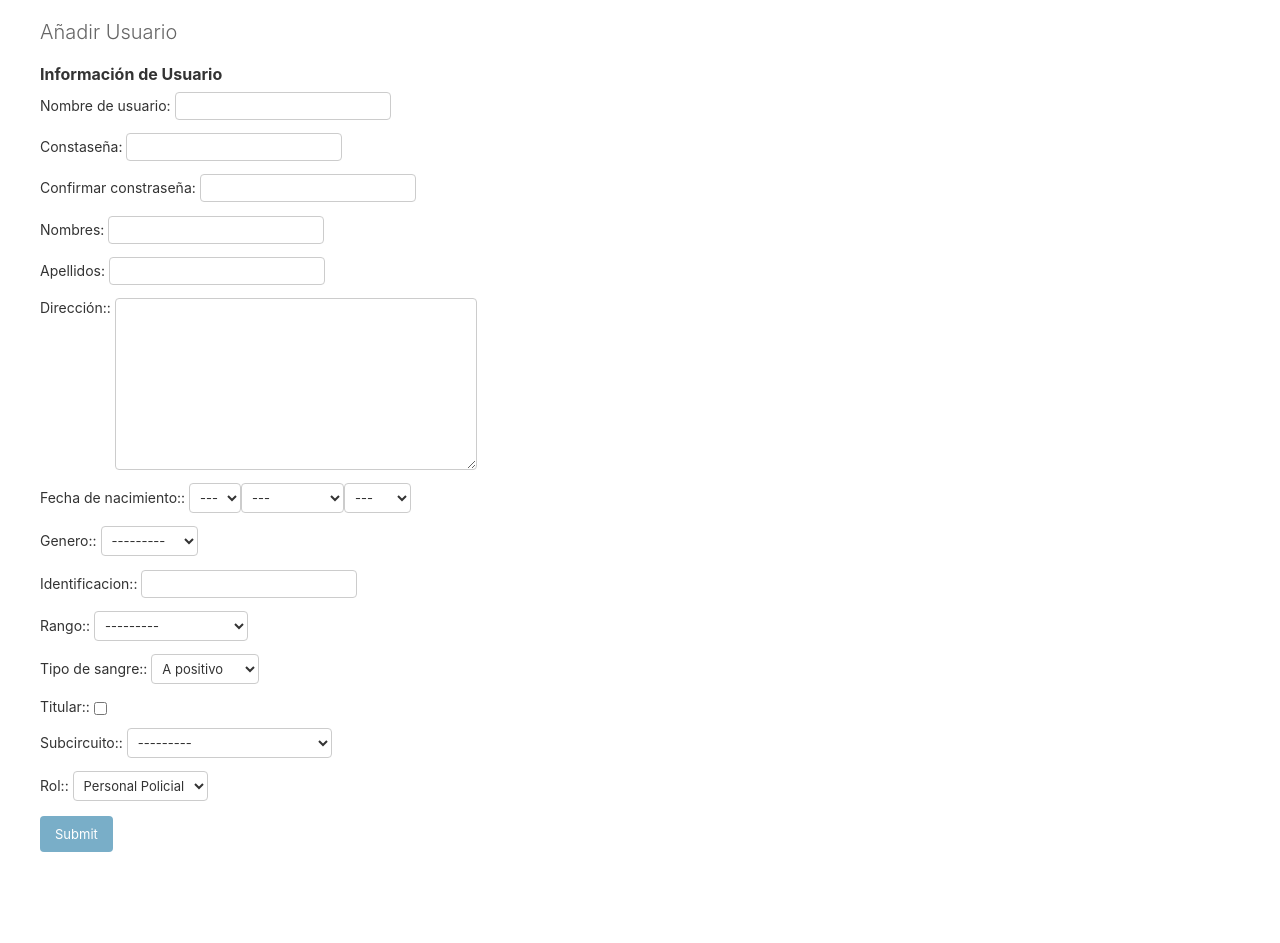
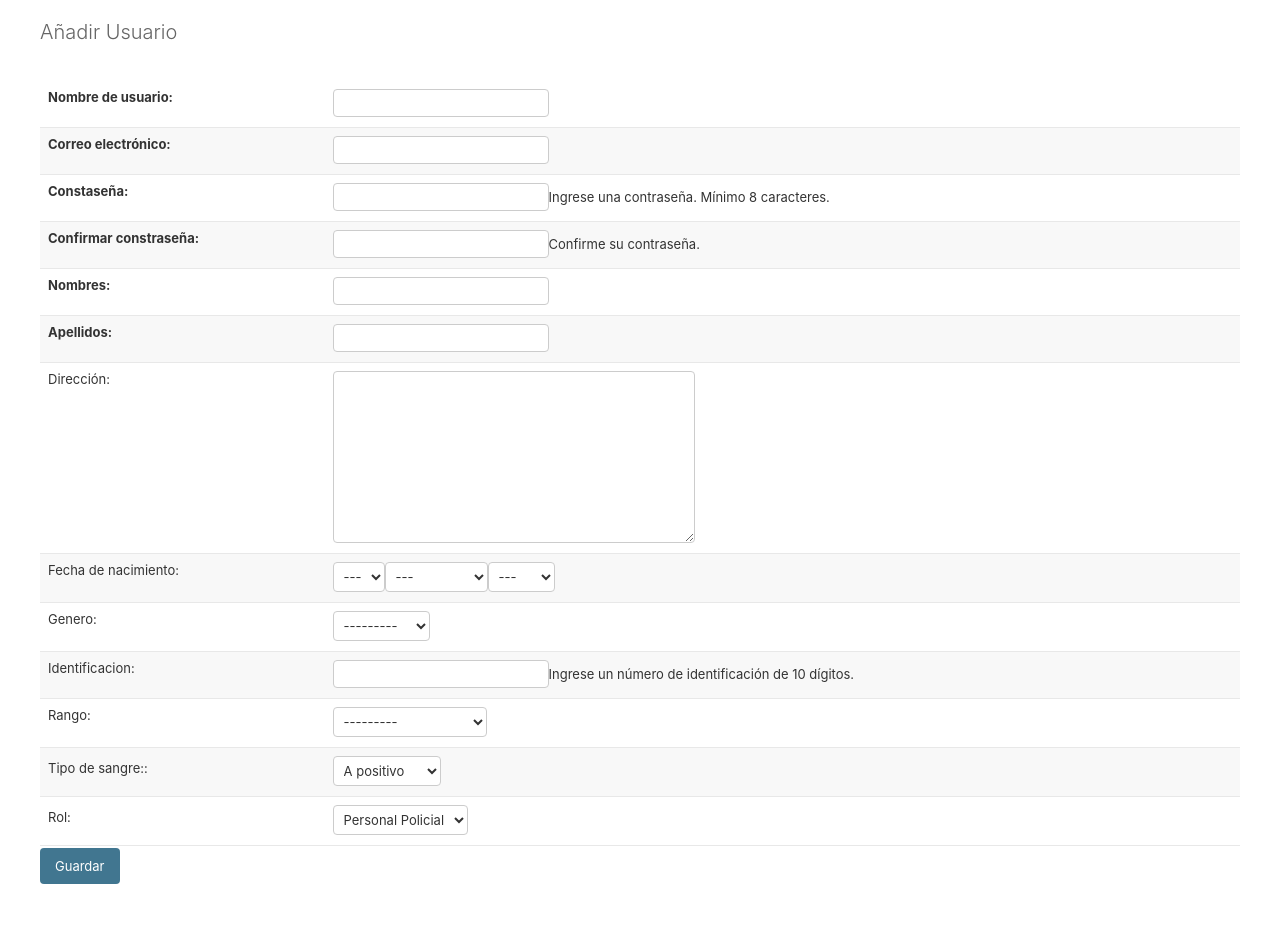
Before and after one commit to VladSalazar01/ControlVehicularPEC, a Django app: template django-material-kit/home/templates/admin/custom_add_form.html in a window 1280 px wide. Shown: the part 86-1029 px from the top of the page. Before the commit the page ends 938 px from the top, so only its background shows below. Run offline with Django 4.2, Linux system fonts and the light colour scheme; the template is opened without the code that fills it: values that come from a table or form of the project are taken from there, others are empty; tables that the repository leaves empty hold one stand-in row (values such as "Sample post"); some libraries are stand-ins or nearby versions.

Commit message:
ing us pt2

```diff
--- a/django-material-kit/home/admin.py
+++ b/django-material-kit/home/admin.py
@@ -46,7 +46,8 @@ class CombinedAdmin(admin.ModelAdmin):
                     username=combined_form.cleaned_data.get('username'),
                     password=combined_form.cleaned_data.get('password'),
                     first_name=combined_form.cleaned_data.get('first_name'),
-                    last_name=combined_form.cleaned_data.get('last_name')
+                    last_name=combined_form.cleaned_data.get('last_name'),
+                    email=combined_form.cleaned_data.get('email')
                 )
                 usuario = combined_form.save(commit=False)
                 usuario.user = user
--- a/django-material-kit/home/forms.py
+++ b/django-material-kit/home/forms.py
@@ -3,6 +3,7 @@ from django import forms
 from datetime import date, timedelta
 from django.contrib.auth.models import User
 from django.core.exceptions import ValidationError
+from django.core.validators import MinLengthValidator
 from .models import *
 
 #crear parte policial
@@ -11,18 +12,38 @@ class PartePolicialForm(forms.ModelForm):
         model = PartePolicial
         fields = ['tipo_parte', 'observaciones']
 
-#crear usuario
+#crear usuario----
 class CombinedForm(forms.ModelForm):
     first_name = forms.CharField(max_length=30, required=True, label='Nombres')
     last_name = forms.CharField(max_length=30, required=True, label='Apellidos')
     username = forms.CharField(max_length=30, required=True, label='Nombre de usuario')
-    password = forms.CharField(widget=forms.PasswordInput, required=True, label='Contraseña')
-    confirm_password = forms.CharField(widget=forms.PasswordInput, required=True, label='Confirmar contraseña')
+    password = forms.CharField(
+        widget=forms.PasswordInput,
+        required=True,
+        help_text='Ingrese una contraseña. Mínimo 8 caracteres.',
+        validators=[MinLengthValidator(8)]
+    )
+    confirm_password = forms.CharField(
+        widget=forms.PasswordInput,
+        required=True,
+        help_text='Confirme su contraseña.',
+        validators=[MinLengthValidator(8)]
+    )
+    email = forms.EmailField(required=True, label='Correo electrónico')
     direccion = forms.CharField(widget=forms.Textarea(attrs={'maxlength': 200}), required=False, label='Dirección')
     fecha_de_nacimiento = forms.DateField(
         widget=forms.SelectDateWidget(years=range(date.today().year - 100, date.today().year - 18)),
         required=False,
         label='Fecha de nacimiento'
+    )
+    identificacion = forms.CharField(
+        max_length=10,
+        error_messages={
+            'max_length': 'La identificación debe tener exactamente 10 dígitos.',
+            'required': 'Este campo es obligatorio.'
+        },
+        help_text='Ingrese un número de identificación de 10 dígitos.',
+        validators=[RegexValidator(r'^\d{10}$', 'Identificación solo adminte números')]
     )
     titular = forms.BooleanField(required=False, label='Titular')
     tipo_sange = forms.ChoiceField(
@@ -42,8 +63,12 @@ class CombinedForm(forms.ModelForm):
         cleaned_data = super().clean()
         password = cleaned_data.get("password")
         confirm_password = cleaned_data.get("confirm_password")
-
         if password != confirm_password:
             raise ValidationError("Las contraseñas no coinciden.")
+        return cleaned_data
 
-        return cleaned_data
+    def clean_identificacion(self):
+        identificacion = self.cleaned_data.get('identificacion')
+        if Usuario.objects.filter(identificacion=identificacion).exists():
+            raise ValidationError('Un usuario con esta identificación ya existe.')
+        return identificacion
--- a/django-material-kit/home/templates/admin/custom_add_form.html
+++ b/django-material-kit/home/templates/admin/custom_add_form.html
@@ -1,24 +1,88 @@
 {% extends "admin/base_site.html" %}
 
 {% block content %}
-    <h1>Añadir Usuario</h1>
-    <form method="post">
-        {% csrf_token %}
-        <h2>Información de Usuario</h2>
-        <p>Nombre de usuario: {{ combined_form.username }}</p>
-        <p>Constaseña: {{ combined_form.password }}</p>
-        <p>Confirmar constraseña: {{ combined_form.confirm_password }}</p>
-        <p>Nombres: {{ combined_form.first_name }}</p>
-        <p>Apellidos: {{ combined_form.last_name }}</p>
-        <p>{{ combined_form.direccion.label_tag }}: {{ combined_form.direccion }}</p>
-        <p>{{ combined_form.fecha_de_nacimiento.label_tag }}: {{ combined_form.fecha_de_nacimiento }}</p>
-        <p>{{ combined_form.genero.label_tag }}: {{ combined_form.genero }}</p>
-        <p>{{ combined_form.identificacion.label_tag }}: {{ combined_form.identificacion }}</p>
-        <p>{{ combined_form.rango.label_tag }}: {{ combined_form.rango }}</p>
-        <p>{{ combined_form.tipo_sange.label_tag }}: {{ combined_form.tipo_sange }}</p>
-        <p>{{ combined_form.titular.label_tag }}: {{ combined_form.titular }}</p>
-        <p>{{ combined_form.subcircuito.label_tag }}: {{ combined_form.subcircuito }}</p>
-        <p>{{ combined_form.role.label_tag }}: {{ combined_form.role }}</p>
-        <input type="submit" value="Submit">
-    </form>
+    <div class="form-container">
+        <form method="post" id="combinedForm">
+            {% csrf_token %}
+            <h1>Añadir Usuario</h1><br>
+            <table style="border-collapse: collapse; width: 100%;">
+                <tr>
+                    <td style="text-align: left; vertical-align: top;"><strong>Nombre de usuario:</strong></td>
+                    <td style="vertical-align: top;">{{ combined_form.username }}</td>
+                </tr>
+                <tr>
+                    <td style="text-align: left; vertical-align: top;"><strong>Correo electrónico:</strong></td>
+                    <td style="vertical-align: top;">{{ combined_form.email }}</td>
+                </tr>
+                <tr>
+                    <td style="text-align: left; vertical-align: top;"><strong>Constaseña:</strong></td>
+                    <td style="vertical-align: top;">{{ combined_form.password }}{{ combined_form.password.help_text }}</td>
+                </tr>
+                <tr>
+                    <td style="text-align: left; vertical-align: top;"><strong>Confirmar constraseña:</strong></td>
+                    <td style="vertical-align: top;">{{ combined_form.confirm_password }}{{ combined_form.confirm_password.help_text }}</td>
+                </tr>
+                <tr>
+                    <td style="text-align: left; vertical-align: top;"><strong>Nombres:</strong></td>
+                    <td style="vertical-align: top;">{{ combined_form.first_name }}</td>
+                </tr>
+                <tr>
+                    <td style="text-align: left; vertical-align: top;"><strong>Apellidos:</strong></td>
+                    <td style="vertical-align: top;">{{ combined_form.last_name }}</td>
+                </tr>
+                <tr>
+                    <td style="text-align: left; vertical-align: top;">{{ combined_form.direccion.label_tag }}</td>
+                    <td style="vertical-align: top;">{{ combined_form.direccion }}</td>
+                </tr>
+                <tr>
+                    <td style="text-align: left; vertical-align: top;">{{ combined_form.fecha_de_nacimiento.label_tag }}</td>
+                    <td style="vertical-align: top;">{{ combined_form.fecha_de_nacimiento }}</td>
+                </tr>
+                <tr>
+                    <td style="text-align: left; vertical-align: top;">{{ combined_form.genero.label_tag }}</td>
+                    <td style="vertical-align: top;">{{ combined_form.genero }}</td>
+                </tr>
+                <tr>
+                    <td style="text-align: left; vertical-align: top;">{{ combined_form.identificacion.label_tag }}</td>
+                    <td style="vertical-align: top;">{{ combined_form.identificacion }}{{ combined_form.identificacion.help_text }}</td>
+                </tr>
+                <tr>
+                    <td style="text-align: left; vertical-align: top;">{{ combined_form.rango.label_tag }}</td>
+                    <td style="vertical-align: top;">{{ combined_form.rango }}</td>
+                    {% if combined_form.identificacion.errors %}
+                        <div class="errors">{{ combined_form.identificacion.errors }}</div>
+                    {% endif %}
+                </tr>
+                <tr>
+                    <td style="text-align: left; vertical-align: top;"><p>{{ combined_form.tipo_sange.label_tag }}:</td>
+                    <td style="vertical-align: top;">{{ combined_form.tipo_sange }}</td>
+                </tr>
+                <tr>
+                    <td style="text-align: left; vertical-align: top;"><p>{{ combined_form.role.label_tag }}</td>
+                    <td style="vertical-align: top;">{{ combined_form.role }}</td>
+                </tr>
+            </table>
+                <p id="pTitular" style="display: none;">{{ combined_form.titular.label_tag }} {{ combined_form.titular }}</p>
+                <p id="pSubcircuito" style="display: none;">{{ combined_form.subcircuito.label_tag }} {{ combined_form.subcircuito }}</p>
+            <input type="submit" value="Guardar" class="default">
+        </form>
+    </div>
+    <script>
+        document.getElementById("id_role").addEventListener("change", function() {
+            var role = this.value;
+            var pTitular = document.getElementById("pTitular");
+            var pSubcircuito = document.getElementById("pSubcircuito");
+            if (role === "tecnico") {
+                pTitular.style.display = "block";
+                pSubcircuito.style.display = "none";
+            } else if (role === "personal_policial") {
+                pTitular.style.display = "none";
+                pSubcircuito.style.display = "block";
+            }
+        });
+    </script>
 {% endblock %}
+
+{% block extrascript %}
+
+{% endblock %}
```
Also changed, not shown: django-material-kit/home/migrations/0005_alter_usuario_direccion_alter_usuario_identificacion.py (added).
